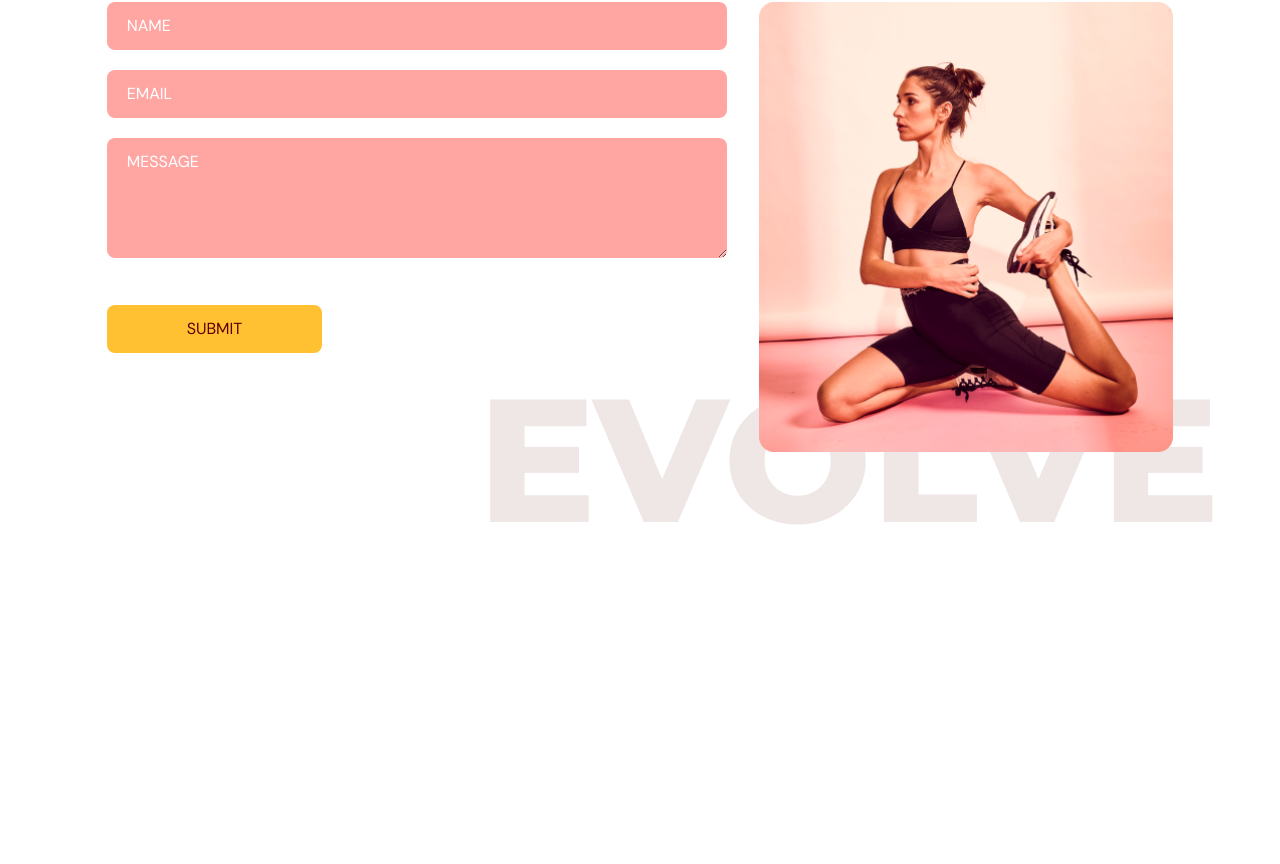
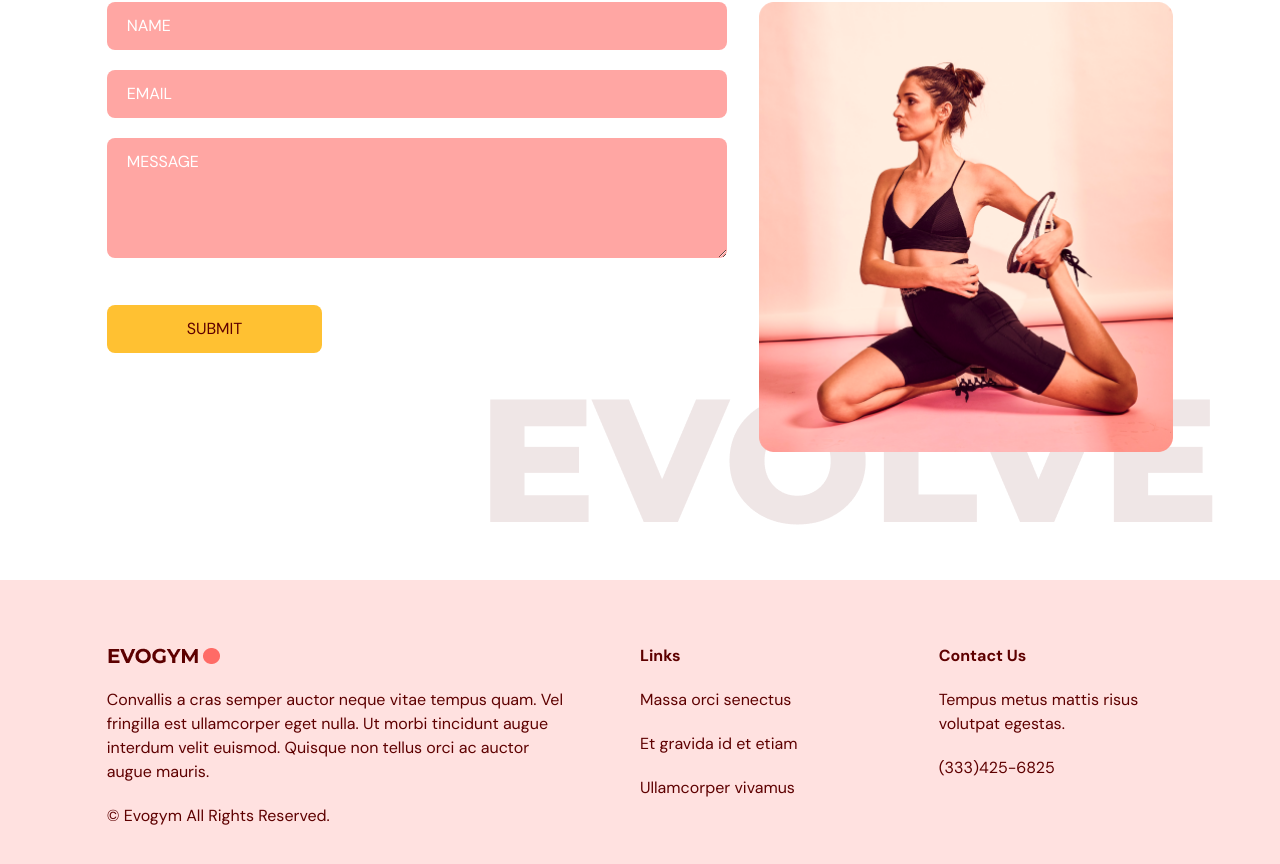
Before and after one commit to eagle-tex/gym-typescript, a React (Vite) app: page / in a window 1280 px wide. Shown: the part 3252-4116 px from the top of the page. Before the commit the page ends 3832 px from the top, so only its background shows below. Built offline with nearby package versions, Linux system fonts and the light colour scheme.

Commit message:
feat(App.tsx): use Footer in App

```diff
--- a/src/App.tsx
+++ b/src/App.tsx
@@ -2,6 +2,7 @@ import { useEffect, useState } from 'react';
 
 import Benefits from '@/scenes/benefits';
 import ContactUs from '@/scenes/contactUs';
+import Footer from '@/scenes/footer';
 import Home from '@/scenes/home';
 import Navbar from '@/scenes/navbar';
 import OurClasses from '@/scenes/ourClasses';
@@ -41,6 +42,8 @@ function App() {
       <OurClasses setSelectedPage={setSelectedPage} />
 
       <ContactUs setSelectedPage={setSelectedPage} />
+
+      <Footer />
     </div>
   );
 }
```
